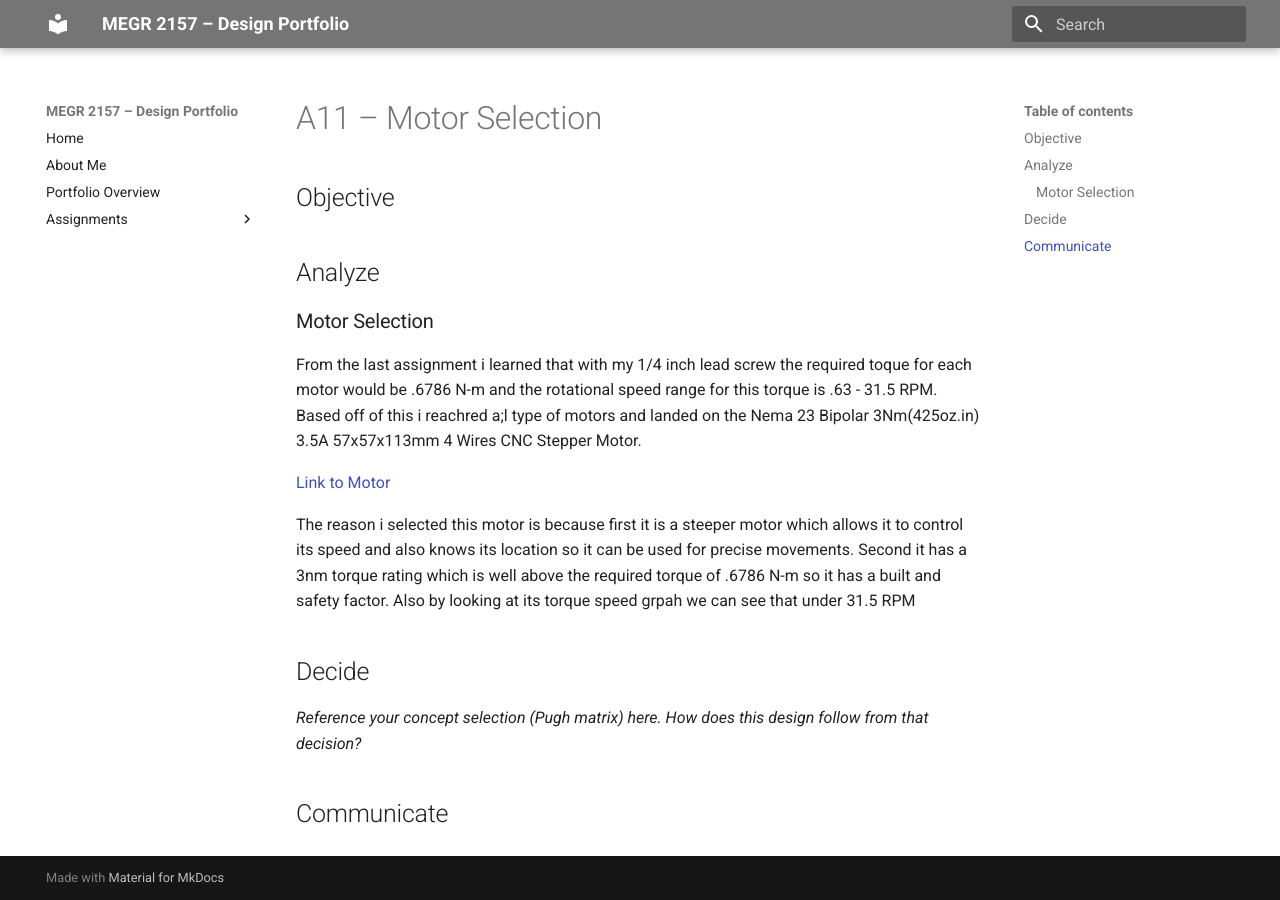
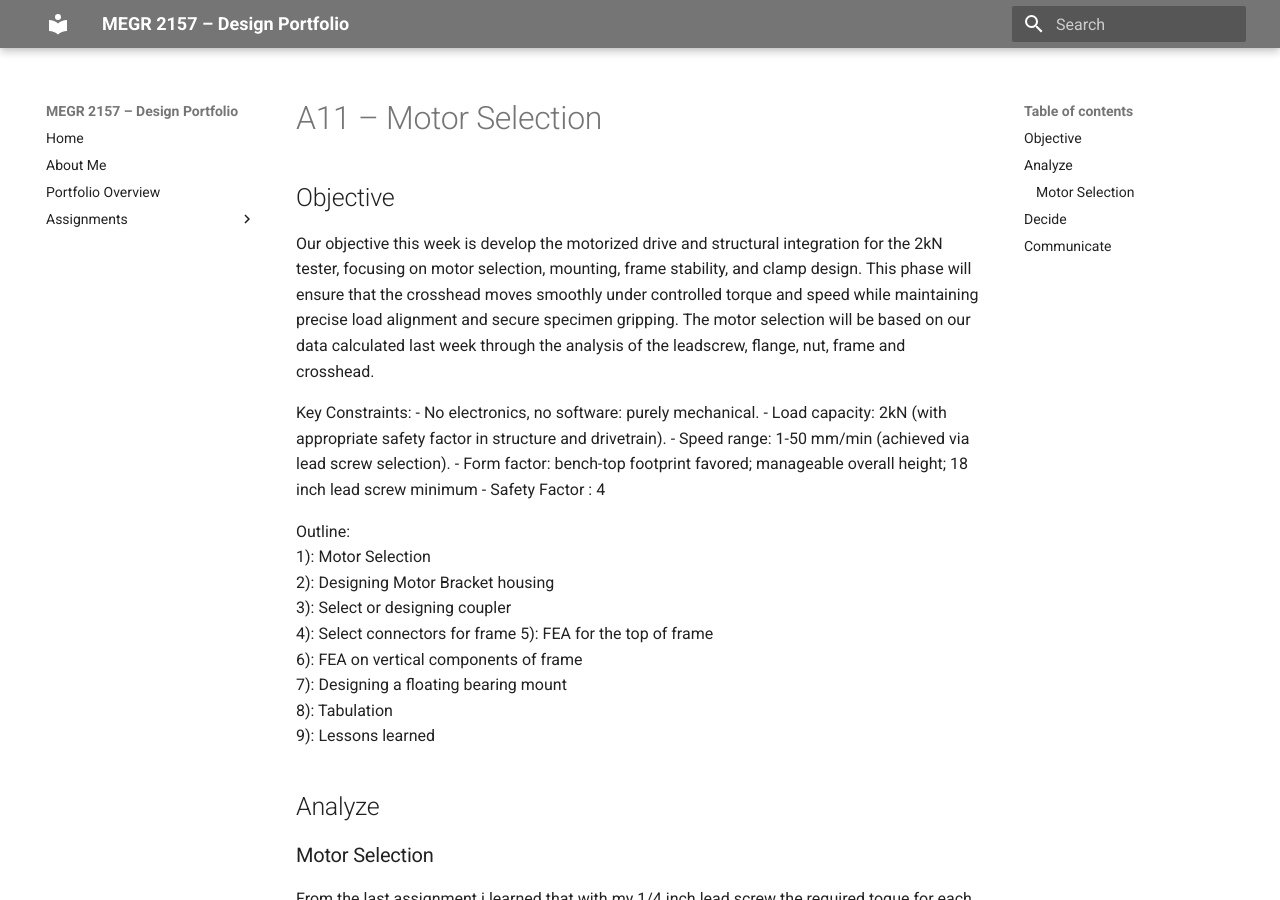
Before and after one commit to jadelma5/megr2156-portfolio, an MkDocs documentation site: the page built from docs/assignments/a11/index.md, in a window 1280 px wide and 900 px high. Built offline with MkDocs 1.6.1 and Material for MkDocs 9.7.7, drawn with Linux system fonts in a browser that asks for light colours.

Commit message:
Update A11 index with motor selection details
Expanded the objective section and outlined key constraints and tasks for the motor selection process. Corrected typos and improved clarity in the analysis of motor requirements.

```diff
--- a/docs/assignments/a11/index.md
+++ b/docs/assignments/a11/index.md
@@ -1,7 +1,25 @@
 # A11 – Motor Selection
 
 ## Objective
+Our objective this week is develop the motorized drive and structural integration for the 2kN tester, focusing on motor selection, mounting, frame stability, and clamp design. This phase will ensure that the crosshead moves smoothly under controlled torque and speed while maintaining precise load alignment and secure specimen gripping. The motor selection will be based on our data calculated last week through the analysis of the leadscrew, flange, nut, frame and crosshead.
 
+Key Constraints:
+- No electronics, no software: purely mechanical.
+- Load capacity: 2kN (with appropriate safety factor in structure and drivetrain).
+- Speed range: 1-50 mm/min (achieved via lead screw selection).
+- Form factor: bench-top footprint favored; manageable overall height; 18 inch lead screw minimum
+- Safety Factor : 4
+
+Outline:
+1): Motor Selection
+2): Designing Motor Bracket housing
+3): Select or designing coupler
+4): Select connectors for frame
+5): FEA for the top of frame
+6): FEA on vertical components of frame
+7): Designing a floating bearing mount
+8): Tabulation
+9): Lessons learned
 
 ## Analyze
 ### Motor Selection
```
